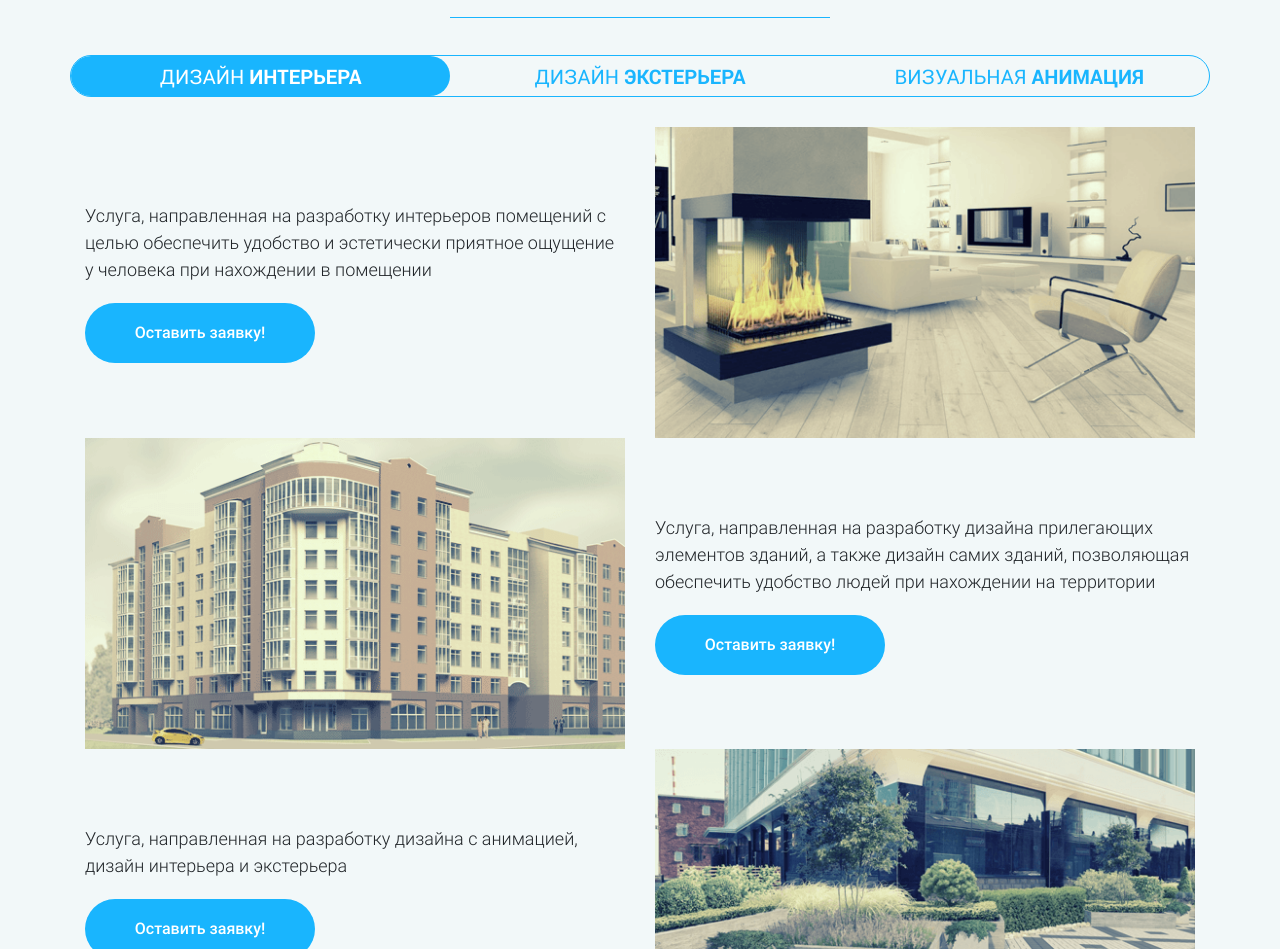
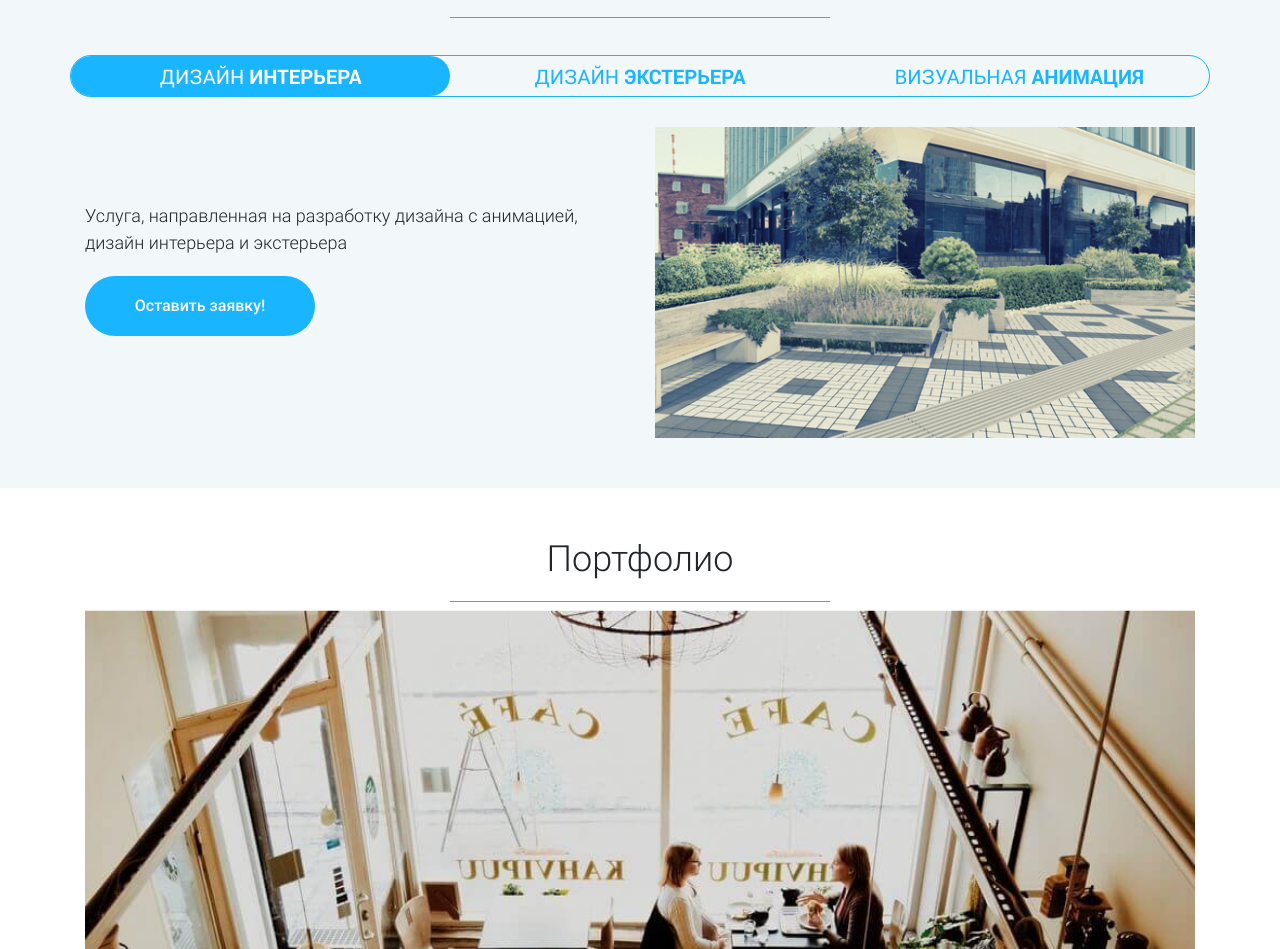
Before and after one commit to SemchankaJS/GLO_JS, a website built with webpack: page index.html in a window 1280 px wide. Shown: the part 927-1876 px from the top of the page. Built offline with nearby package versions, Linux system fonts and the light colour scheme.

Commit message:
correct speed and block

```diff
--- a/index.html
+++ b/index.html
@@ -114,7 +114,7 @@
 			<div class="col-12 col-lg-4 service-header-tab">Визуальная <span>анимация</span></div>
 		</div>
 
-		<div class="service-tab row">
+		<div class="service-tab row d-none">
 			<div class="service-outer col-md-6 col-sm-6 col-12">
 				<div class="service-inner">
 					<div class="service-text">
@@ -130,7 +130,7 @@
 		</div>
 
 
-		<div class="service-tab row">
+		<div class="service-tab row d-none">
 			<div class="col-md-6 col-sm-6">
 				<img src="images/service/service-2.png" alt="">
 			</div>
--- a/src/modules/tooglePopUp.js
+++ b/src/modules/tooglePopUp.js
@@ -9,7 +9,7 @@ const tooglePopUp = () => {
     let flyAnimate = () => {
       count++;
       if(count <= 0){
-        popupContent.style.transform = `translateX(${count  * 4 - 10}%)`;
+        popupContent.style.transform = `translateX(${count  * 12 - 10}%)`;
       }
     else {
         cancelAnimationFrame(flyInterval);
```
